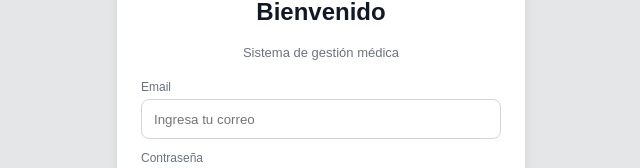
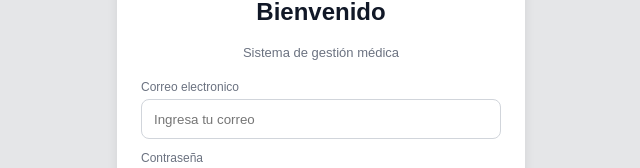
Before and after one commit to YariSoler/saludya, a React (Create React App) app in the folder frontend/: page / in a window 1280 px wide. Shown: the part 261-429 px from the top of the page, without its empty margins (319-959 px from the left). Built offline with nearby package versions, Linux system fonts and the light colour scheme.

Commit message:
Update Login.jsx

```diff
--- a/frontend/src/pages/Login.jsx
+++ b/frontend/src/pages/Login.jsx
@@ -71,7 +71,7 @@ function Login() {
 
 
           <label style={styles.label}>
-           Email
+           Correo electronico
           </label>
 
           <input
```
